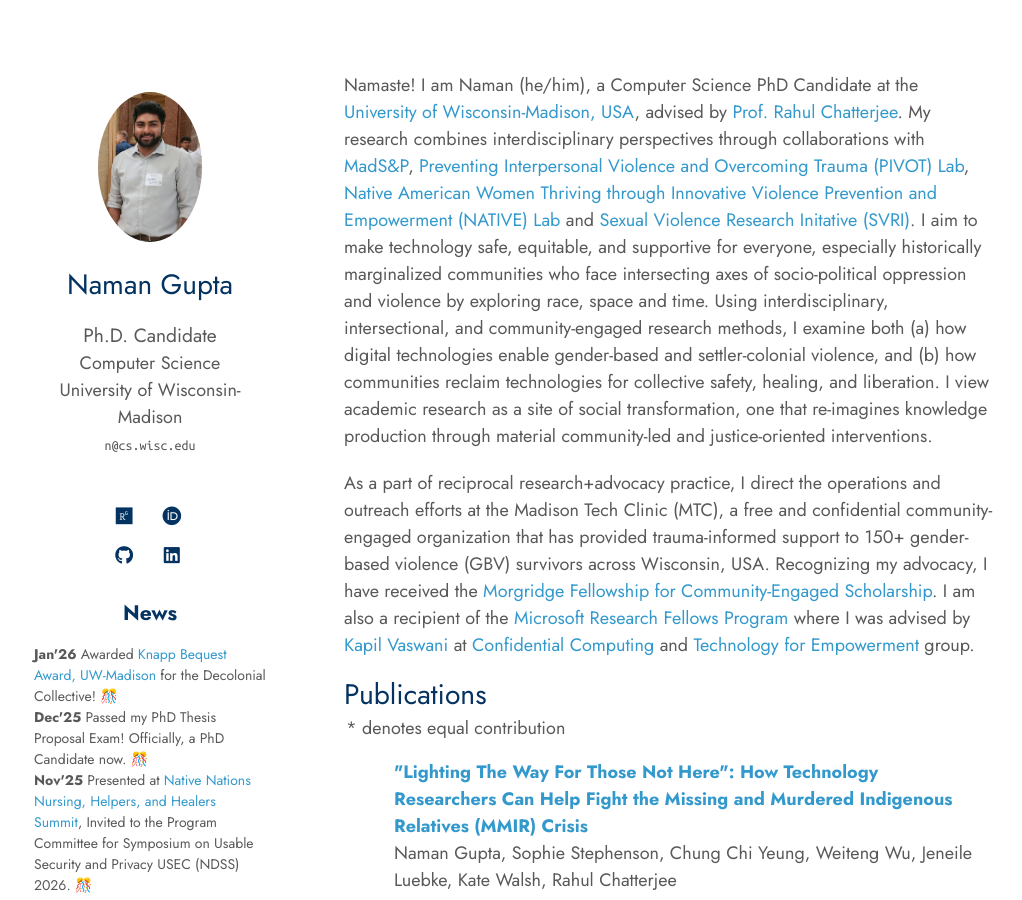
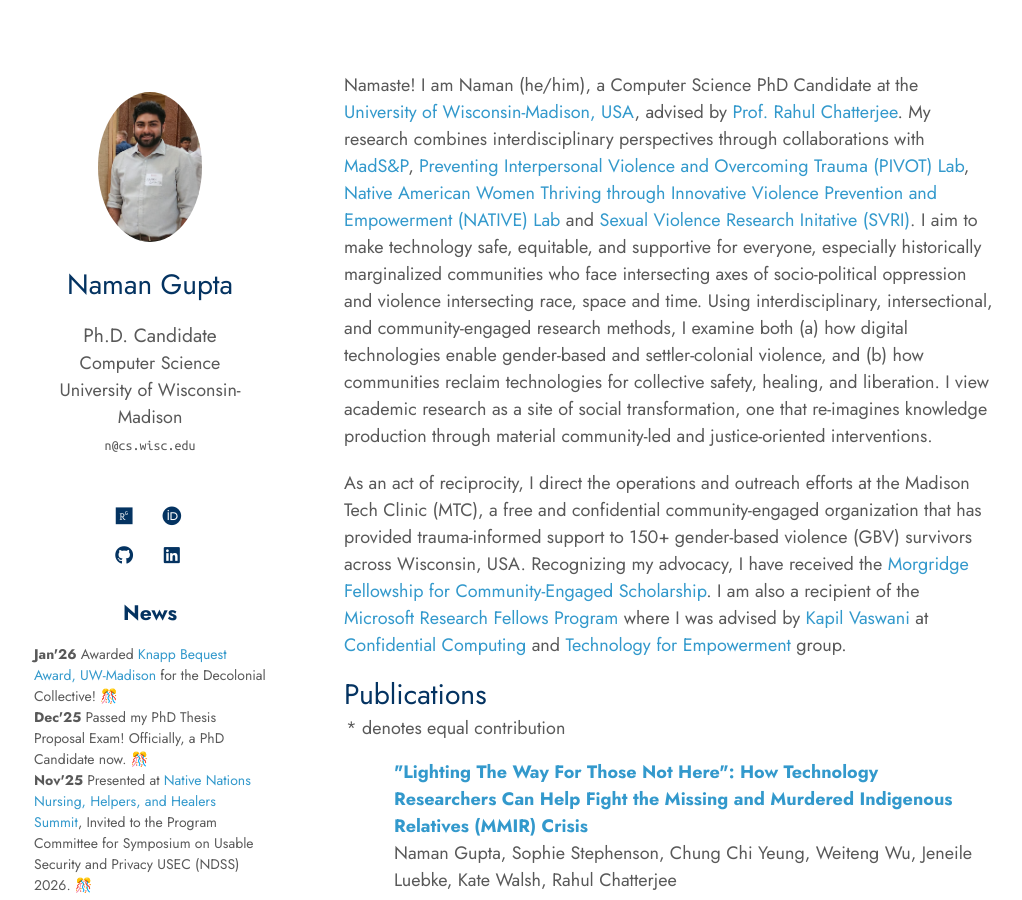
Before and after one commit to naman/naman.github.io, a Jekyll site: the page built from index.md, in a window 1280 px wide and 900 px high. Shown: the whole window, without its empty margins (126-1148 px from the left). Built offline with Jekyll 4.4.1, drawn with Linux system fonts in a browser that asks for light colours; nearby versions of some CDN libraries; a style sheet for code colours, icons or effects is not loaded.

Commit message:
lean intro

```diff
--- a/index.md
+++ b/index.md
@@ -2,9 +2,9 @@
 layout: homepage
 ---
 
-Namaste! I am Naman (he/him), a Computer Science PhD Candidate at the [University of Wisconsin-Madison, USA](https://cs.wisc.edu/), advised by [Prof. Rahul Chatterjee](https://pages.cs.wisc.edu/~chatterjee/). My research combines interdisciplinary perspectives through collaborations with [MadS&P](https://madsp.cs.wisc.edu/), [Preventing Interpersonal Violence and Overcoming Trauma (PIVOT) Lab](https://pivotlab.psych.wisc.edu/), [Native American Women Thriving through Innovative Violence Prevention and Empowerment (NATIVE) Lab](https://nativelab.wiscweb.wisc.edu) and [Sexual Violence Research Initative (SVRI)](https://crgw.gws.wisc.edu/sexual-violence-research-initiative/). I aim to make technology safe, equitable, and supportive for everyone, especially historically marginalized communities who face intersecting axes of socio-political oppression and violence by exploring race, space and time. Using interdisciplinary, intersectional, and community-engaged research methods, I examine both (a) how digital technologies enable gender-based and settler-colonial violence, and (b) how communities reclaim technologies for collective safety, healing, and liberation. I view academic research as a site of social transformation, one that re-imagines knowledge production through material community-led and justice-oriented interventions.
+Namaste! I am Naman (he/him), a Computer Science PhD Candidate at the [University of Wisconsin-Madison, USA](https://cs.wisc.edu/), advised by [Prof. Rahul Chatterjee](https://pages.cs.wisc.edu/~chatterjee/). My research combines interdisciplinary perspectives through collaborations with [MadS&P](https://madsp.cs.wisc.edu/), [Preventing Interpersonal Violence and Overcoming Trauma (PIVOT) Lab](https://pivotlab.psych.wisc.edu/), [Native American Women Thriving through Innovative Violence Prevention and Empowerment (NATIVE) Lab](https://nativelab.wiscweb.wisc.edu) and [Sexual Violence Research Initative (SVRI)](https://crgw.gws.wisc.edu/sexual-violence-research-initiative/). I aim to make technology safe, equitable, and supportive for everyone, especially historically marginalized communities who face intersecting axes of socio-political oppression and violence intersecting race, space and time. Using interdisciplinary, intersectional, and community-engaged research methods, I examine both (a) how digital technologies enable gender-based and settler-colonial violence, and (b) how communities reclaim technologies for collective safety, healing, and liberation. I view academic research as a site of social transformation, one that re-imagines knowledge production through material community-led and justice-oriented interventions.
 
-As a part of reciprocal research+advocacy practice, I direct the operations and outreach efforts at the Madison Tech Clinic (MTC), a free and confidential community-engaged organization that has provided trauma-informed support to 150+ gender-based violence (GBV) survivors across Wisconsin, USA. Recognizing my advocacy, I have received the [Morgridge Fellowship for Community-Engaged Scholarship](https://morgridge.wisc.edu/faculty-and-staff-get-connected/morgridge-fellows/). I am also a recipient of the [Microsoft Research Fellows Program](https://www.microsoft.com/en-us/research/academic-program/research-fellows-program-at-microsoft-research-india/) where I was advised by [Kapil Vaswani](https://www.microsoft.com/en-us/research/people/kapilv/) at [Confidential Computing](https://www.microsoft.com/en-us/research/theme/confidential-computing/) and [Technology for Empowerment](https://www.microsoft.com/en-us/research/theme/technology-and-empowerment/publications/) group.
+As an act of reciprocity, I direct the operations and outreach efforts at the Madison Tech Clinic (MTC), a free and confidential community-engaged organization that has provided trauma-informed support to 150+ gender-based violence (GBV) survivors across Wisconsin, USA. Recognizing my advocacy, I have received the [Morgridge Fellowship for Community-Engaged Scholarship](https://morgridge.wisc.edu/faculty-and-staff-get-connected/morgridge-fellows/). I am also a recipient of the [Microsoft Research Fellows Program](https://www.microsoft.com/en-us/research/academic-program/research-fellows-program-at-microsoft-research-india/) where I was advised by [Kapil Vaswani](https://www.microsoft.com/en-us/research/people/kapilv/) at [Confidential Computing](https://www.microsoft.com/en-us/research/theme/confidential-computing/) and [Technology for Empowerment](https://www.microsoft.com/en-us/research/theme/technology-and-empowerment/publications/) group.
 <!-- Prior to that, I graduated from IIIT-Delhi with a Bachelors in Computer Science where I was advised by [Prof. Vinayak Naik](http://vinayaknaik.info/) and [Prof. Sachit Butail](https://www.niu.edu/ceet/about/faculty-and-instructors/butail-sachit.shtml). -->
 
 <!-- I worked on a [formally verified boot protocol](https://www.usenix.org/conference/usenixsecurity21/presentation/tao), a hardware-backed Trusted Execution Environment (TEE) and an [offline streaming platform](https://www.microsoft.com/en-us/research/project/blendnet/) for low-income and people with a reduced tech literacy in rural India. -->
```
